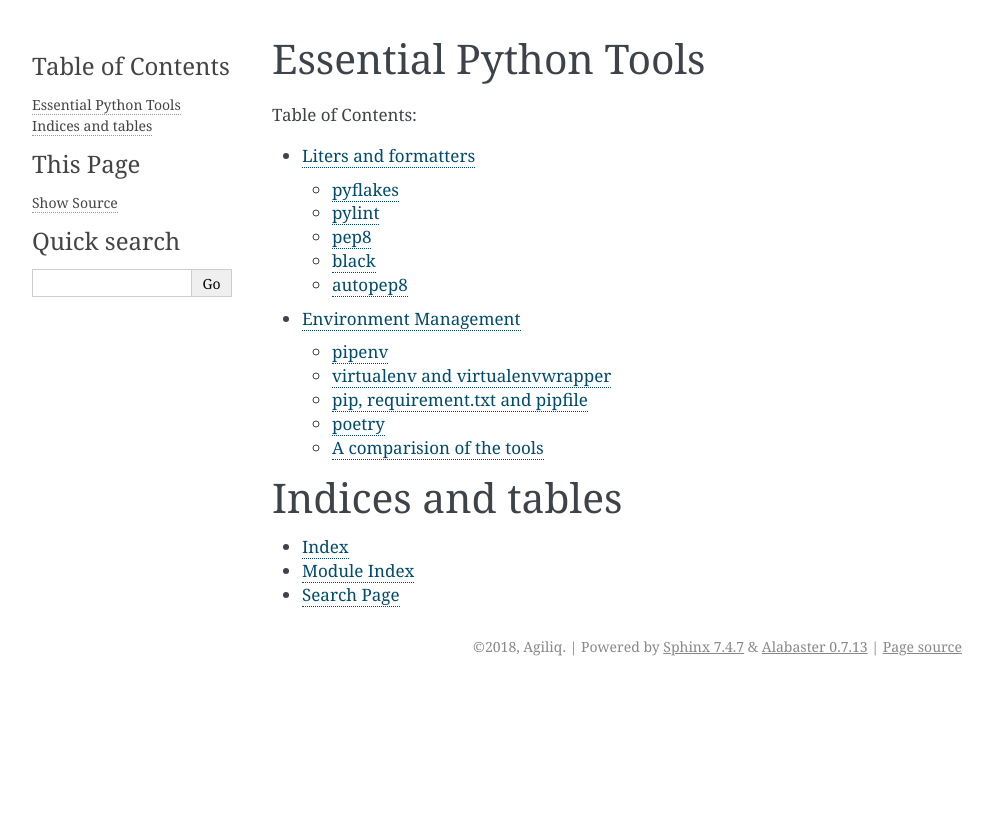
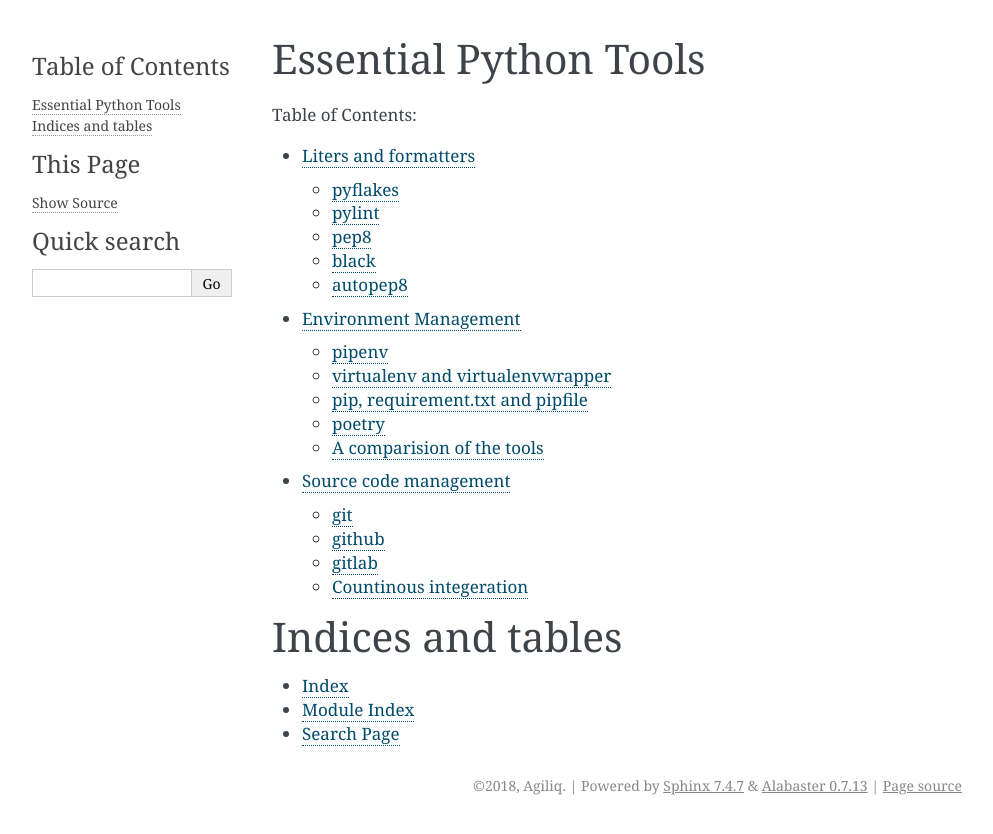
Before and after one commit to agiliq/essential-python-tools, a Sphinx documentation site: the page built from source/index.rst, in a window 1280 px wide. Shown: the top 834 px of the page, without its empty margins (148-1141 px from the left). Built offline with Sphinx 7.4.7, drawn with Linux system fonts in a browser that asks for light colours.

Commit message:
Added code management chapter

```diff
--- /dev/null
+++ b/source/code_management.rst
@@ -0,0 +1,20 @@
+Source code management
++++++++++++++++++++++++++
+
+git
+------------
+
+github
+---------
+
+gitlab
+-------
+
+Countinous integeration
+-------------------------
+
+gitlab
+=======
+
+circleci
+===========
--- a/source/index.rst
+++ b/source/index.rst
@@ -12,6 +12,7 @@ Essential Python Tools
 
    linters
    environment_management
+   code_management
 
 
 
```
Also changed, not shown: 1 other file.
